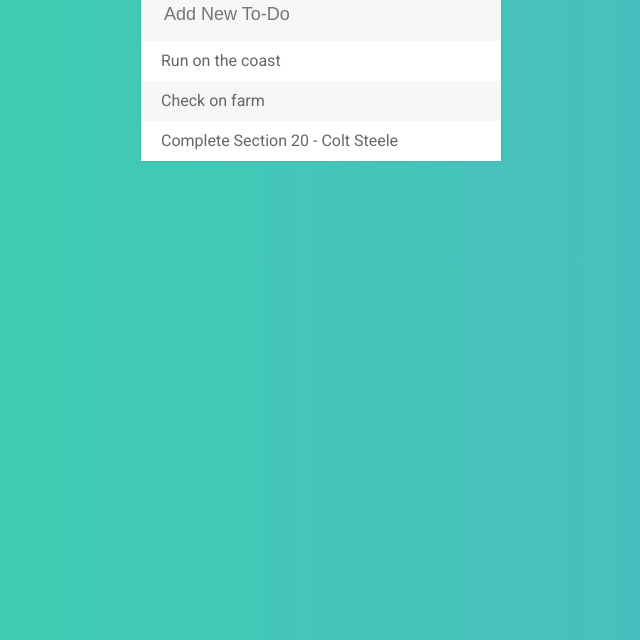
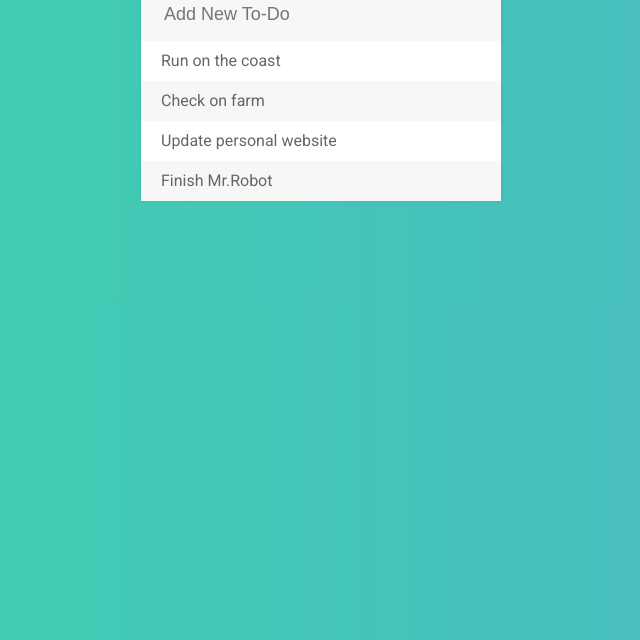
Before and after one commit to chelseamariehicks/todoList, a plain HTML site: page index.html in a window 1280 px wide. Shown: the part 160-800 px from the top of the page, without its empty margins (319-959 px from the left). Drawn offline with Linux system fonts and the light colour scheme.

Commit message:
Update index.html

```diff
--- a/index.html
+++ b/index.html
@@ -18,7 +18,8 @@
         <ul>
             <li><span><i class="fas fa-trash"></i> </span>Run on the coast</li>
             <li><span><i class="fas fa-trash"></i> </span>Check on farm</li>
-            <li><span><i class="fas fa-trash"></i> </span>Complete Section 20 - Colt Steele</li>
+            <li><span><i class="fas fa-trash"></i> </span>Update personal website</li>
+            <li><span><i class="fas fa-trash"></i> </span>Finish Mr.Robot</li>
         </ul>
     </div>
     <script type="text/javascript" src="assets/js/todos.js"></script>
```
